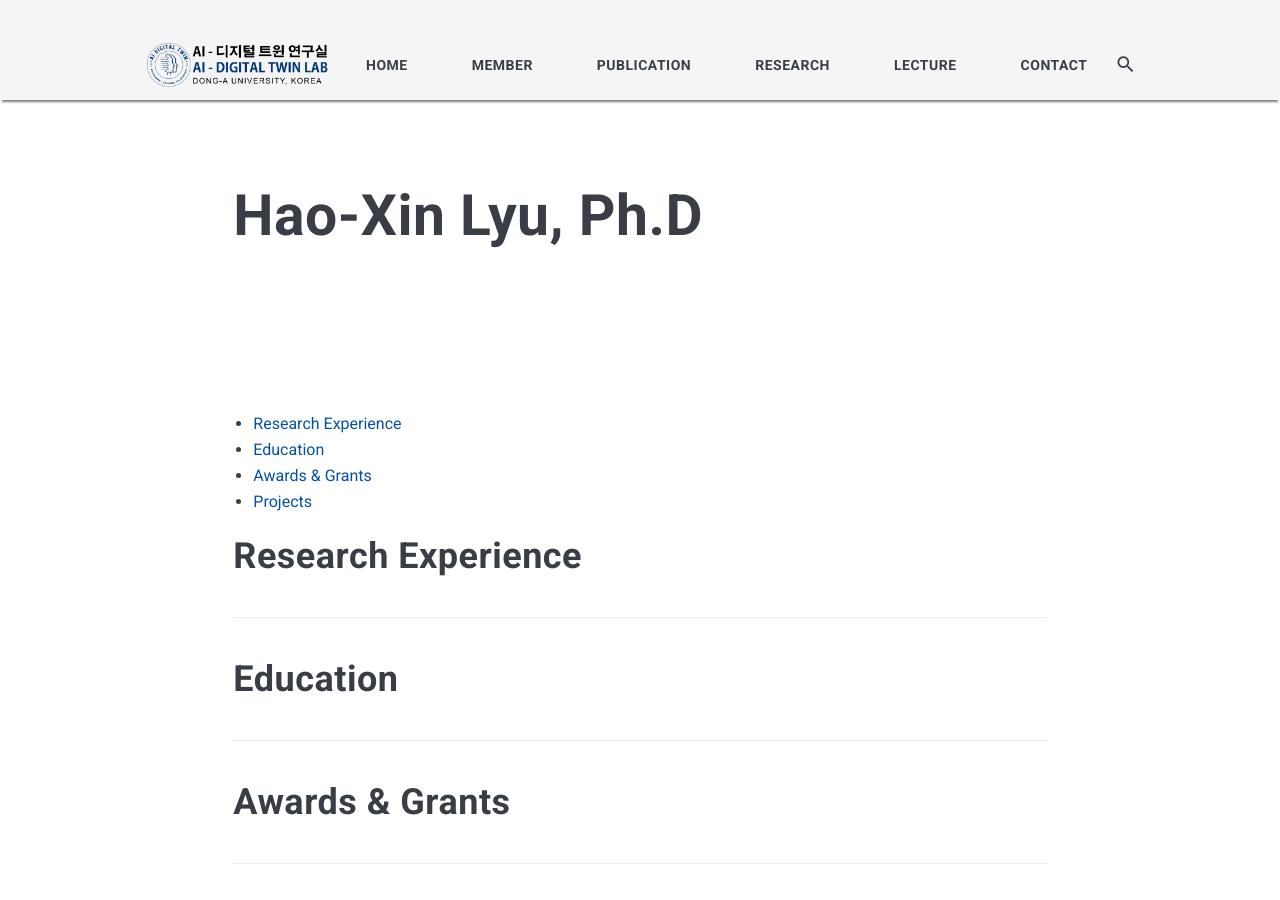
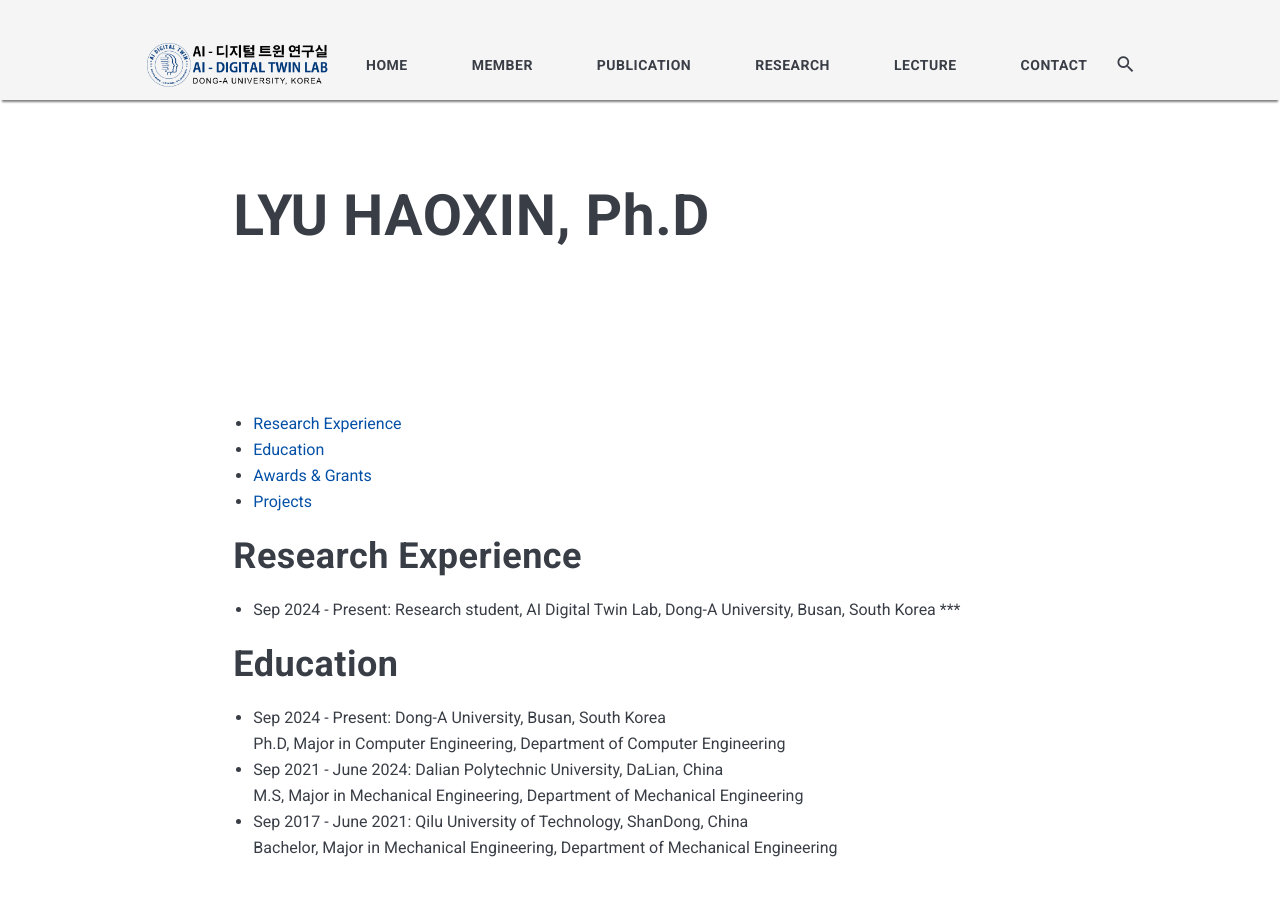
Before and after one commit to AIDTLab-DAU/AIDTLab-DAU.github.io, a Jekyll site: the page built from _pages/99-lhx.md, in a window 1280 px wide and 900 px high. Built offline with Jekyll 4.4.1, drawn with Linux system fonts in a browser that asks for light colours; nearby versions of some CDN libraries.

Commit message:
Updated Mr. Lyu and Ms. Tao Infromation

```diff
--- a/_pages/99-lhx.md
+++ b/_pages/99-lhx.md
@@ -1,6 +1,6 @@
 ---
 layout: page
-title: "Hao-Xin Lyu, Ph.D"
+title: "LYU HAOXIN, Ph.D"
 permalink: /member/lhx
 image:
 toc: true
@@ -11,12 +11,14 @@ toc: true
 
 Research Experience
 ============
-
-
+* Sep 2024 - Present: Research student, AI Digital Twin Lab, Dong-A University, Busan, South Korea
 ***
 
 Education
 ============
+* Sep 2024 - Present: Dong-A University, Busan, South Korea <br> Ph.D, Major in Computer Engineering, Department of Computer Engineering
+* Sep 2021 - June 2024: Dalian Polytechnic University, DaLian, China <br> M.S, Major in Mechanical Engineering, Department of Mechanical Engineering
+* Sep 2017 - June 2021: Qilu University of Technology, ShanDong, China <br> Bachelor, Major in Mechanical Engineering, Department of Mechanical Engineering
 
 ***
 
```
Also changed, not shown: _pages/1-member.md (+11 -12 lines), _pages/99-txy.md (+3 -1 lines), images/hxlyu.jpg (added), 1 other file.
